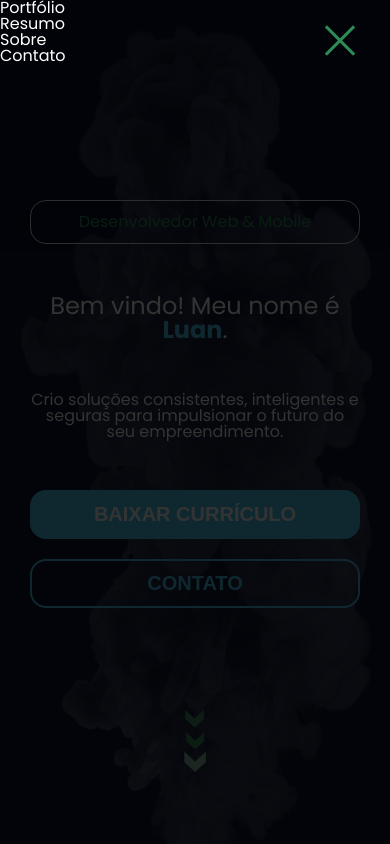
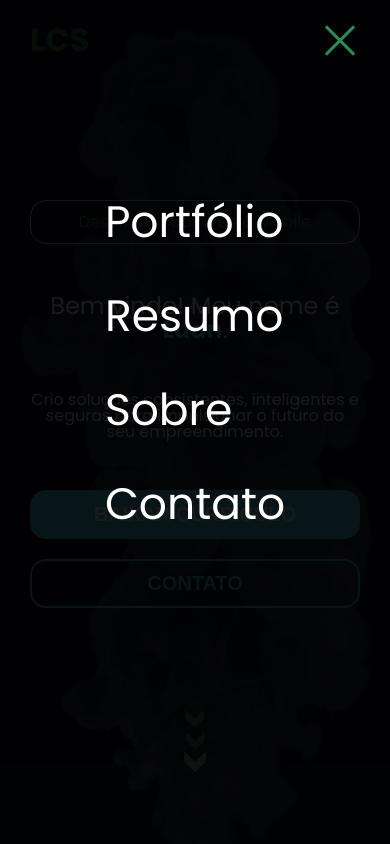
Before and after one commit to viperluan/portfolio, a React (Vite) app: page / in a window 390 px wide. Both pictures are taken after a click on the element 340 px from the left and 40 px from the top of the page. Shown: the top 844 px of the page. Built offline with nearby package versions, Linux system fonts and the light colour scheme.

Commit message:
estiliza menu mobile e implementa logica para adicionar header no scroll

```diff
--- a/src/components/layout/menuMobile/index.tsx
+++ b/src/components/layout/menuMobile/index.tsx
@@ -7,6 +7,7 @@ const MenuMobile = () => {
 
   const [html, setHtml] = useState<HTMLElement | null>(null);
   const [menu, setMenu] = useState<HTMLElement | null>(null);
+  const [scrollActive, setScrollActive] = useState(false);
 
   const handleClickOutside = (htmlEvent: MouseEvent) => {
     if (htmlEvent) {
@@ -17,11 +18,29 @@ const MenuMobile = () => {
     }
   };
 
-  // const handleClick = () => {
-  //   html?.removeEventListener('click', handleClickOutside);
-  //   setIsOpen(false);
-  // };
+  const handleClick = () => {
+    html?.removeEventListener('click', handleClickOutside);
+    setIsOpen(false);
+  };
 
+  const handleScrollY = () => {
+    if (window.scrollY > 80) {
+      setScrollActive(true);
+    } else {
+      setScrollActive(false);
+    }
+  };
+
+  // useEffect for listener scroll
+  useEffect(() => {
+    window.addEventListener('scroll', handleScrollY);
+
+    return () => {
+      window.removeEventListener('scroll', handleScrollY);
+    };
+  }, []);
+
+  // useEffect for listener click outside area of menu
   useEffect(() => {
     if (!html || !menu) {
       const htmlElement = document.documentElement;
@@ -41,21 +60,41 @@ const MenuMobile = () => {
   }, [isOpen]);
 
   return (
-    <>
+    <div className={`menu-mobile-bg ${scrollActive ? 'scroll-active' : ''}`}>
+      <a href="/" className="menu-mobile-logo">
+        LCS
+      </a>
+
       <div
         className={`menu-mobile-container ${isOpen ? 'active' : ''}`}
         onClick={() => setIsOpen(!isOpen)}
       />
 
       <nav id="menu" className={`menu-mobile-content ${isOpen ? 'active' : ''}`}>
-        <ul>
-          <li>Portfólio</li>
-          <li>Resumo</li>
-          <li>Sobre</li>
-          <li>Contato</li>
+        <ul className="menu-list-content">
+          <li>
+            <a href="#portfolio" onClick={handleClick}>
+              Portfólio
+            </a>
+          </li>
+          <li>
+            <a href="#resume" onClick={handleClick}>
+              Resumo
+            </a>
+          </li>
+          <li>
+            <a href="#about" onClick={handleClick}>
+              Sobre
+            </a>
+          </li>
+          <li>
+            <a href="#contact" onClick={handleClick}>
+              Contato
+            </a>
+          </li>
         </ul>
       </nav>
-    </>
+    </div>
   );
 };
 
--- a/src/components/layout/menuMobile/styles.scss
+++ b/src/components/layout/menuMobile/styles.scss
@@ -1,4 +1,29 @@
 @import "../../../styles/variables.scss";
+
+.menu-mobile-bg {
+  position: fixed;
+  height: 80px;
+  top: 0;
+  left: 0;
+  right: 0;
+  bottom: 0;
+  z-index: 1;
+
+  &.scroll-active {
+    background-color: rgba(0, 0, 0, 0.9);
+  }
+
+  .menu-mobile-logo {
+    position: absolute;
+    top: 50%;
+    left: 30px;
+    transform: translateY(-50%);
+
+    font-size: 32px;
+    font-weight: bold;
+    color: $verdeEsmeralda;
+    text-decoration: none;
+  }
 
   .menu-mobile-container {
     border-top: 3px solid $verdeEsmeralda;
@@ -39,7 +64,7 @@
 
   .menu-mobile-content {
     display: none;
-  background: rgba(0, 0, 0, 0.8);
+    background: rgba(0, 0, 0, 0.9);
 
     position: fixed;
     top: 0;
@@ -51,4 +76,30 @@
     &.active {
       display: block;
     }
+
+    .menu-list-content {
+      position: absolute;
+      top: 200px;
+      left: 50%;
+
+      transform: translateX(-50%);
+
+      li {
+        margin-bottom: 50px;
       }
+
+      li a {
+        display: block;
+        text-decoration: none;
+        color: $brancoPuro;
+        font-size: 44px;
+        transition: all ease-in-out 0.2s;
+
+        &:hover {
+          color: $verdeEsmeralda;
+          transform: scale(1.05);
+        }
+      }
+    }
+  }
+}
```
Lines whose indentation alone changed are shown as unchanged.
